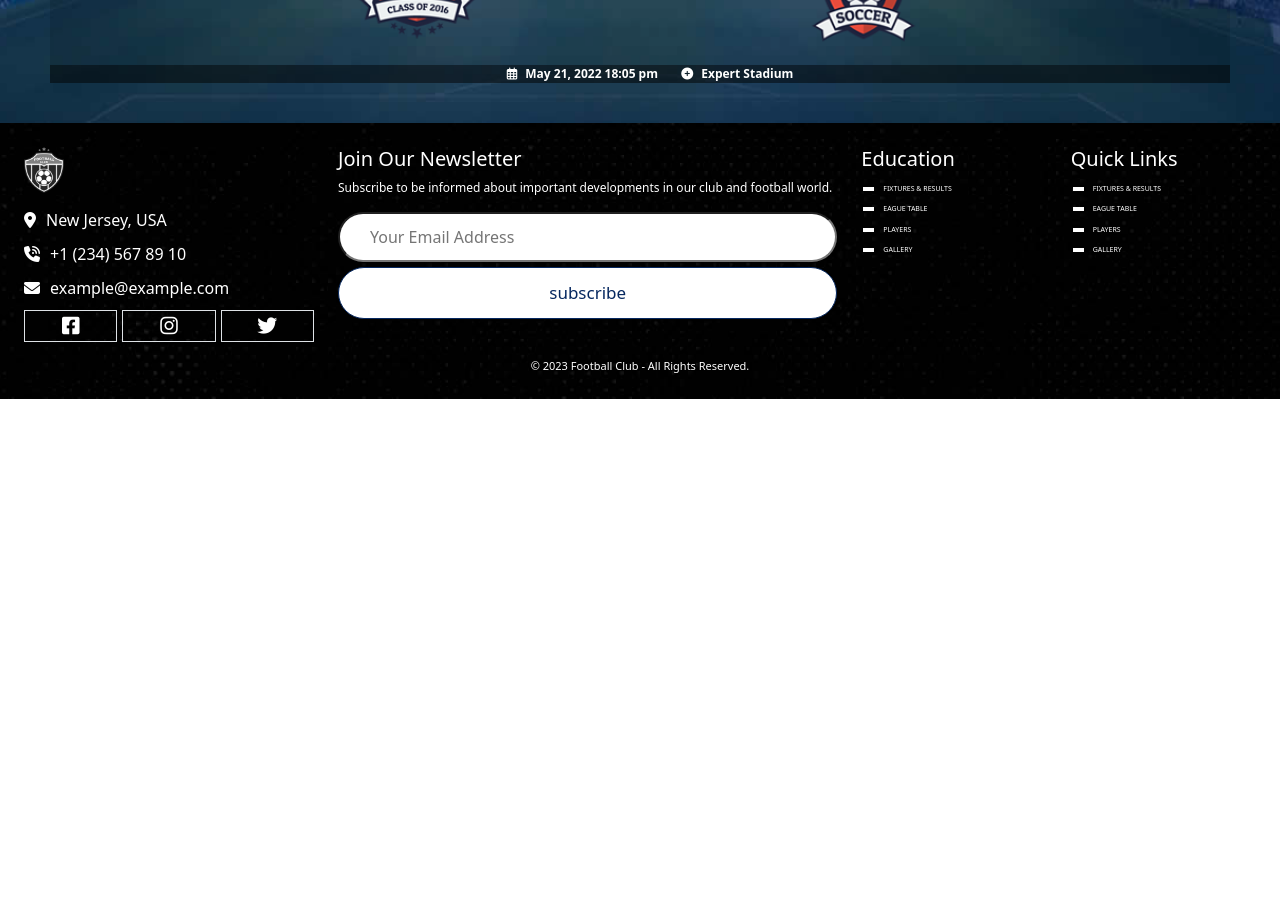
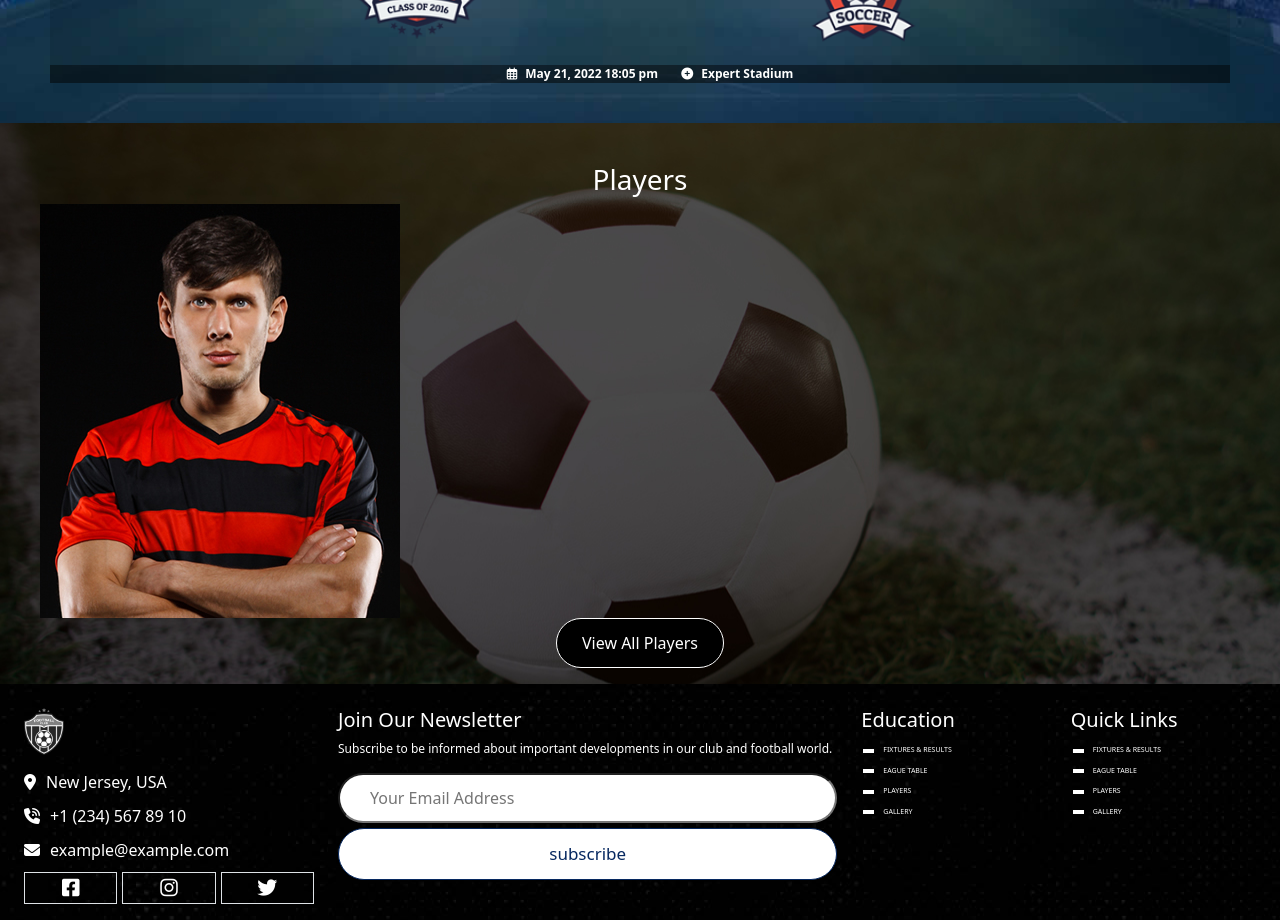
Before and after one commit to maurizio-marotta/proj-html-vuejs, a Vue app in the folder football/: page / in a window 1280 px wide. Shown: the part 1400-2320 px from the top of the page. Before the commit the page ends 1799 px from the top, so only its background shows below. Built offline with nearby package versions, Linux system fonts and the light colour scheme.

Commit message:
inizio a creare la card dei player

```diff
--- a/football/src/components/main-container/players.vue
+++ b/football/src/components/main-container/players.vue
@@ -5,11 +5,61 @@ export default {
 }
 </script>
 <template>
-  <div>
-    <div class="container-top"></div>
+  <div class="back">
+    <div class="container-top text-center">
+      <h3>Players</h3>
+    </div>
+    <div class="container-card">
+        <div class="card-box">
+          <div class="players">
+            <div class="image">
+              <img src="../../assets/player1.jpg" alt="player">
+              <div class="caption">
+
+              </div>
+            </div>
+          </div>
+        </div>
+    </div>
+    <div class="container-bottom">
+      <a href="#">
+        <button>
+          View All Players
+        </button>
+      </a>
+    </div>
   </div>
 </template>
 
 <style lang="scss" scoped>
 
+.back{
+  padding: 40px;
+  background-image: url(../../assets/player.jpg);
+  background-repeat: no-repeat;
+  color: white;
+  .container-bottom{
+  display: flex;
+  justify-content: center;
+  button{
+    width: 100%;
+    height: 190%;
+    background: #000;
+    color: #ffffff;
+    border: 1px solid white;
+    padding: 0px 25px;
+    border-radius: 2rem;
+  }
+}
+.container-card{
+  .card-box{
+    width: 100%;
+    display: flex;
+    flex-wrap: wrap;
+    text-align: center;
+    border-radius: 3rem;
+  }
+}
+}
+
 </style>
```
